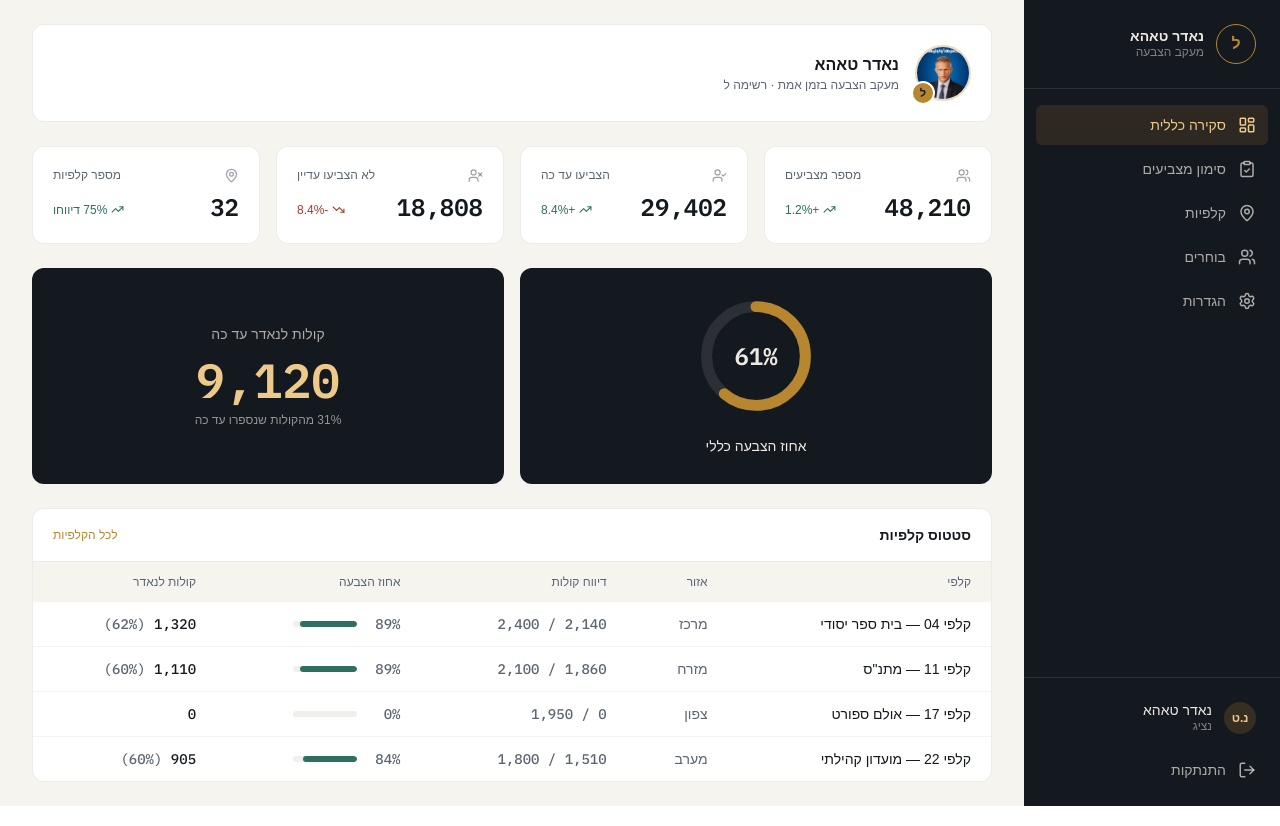
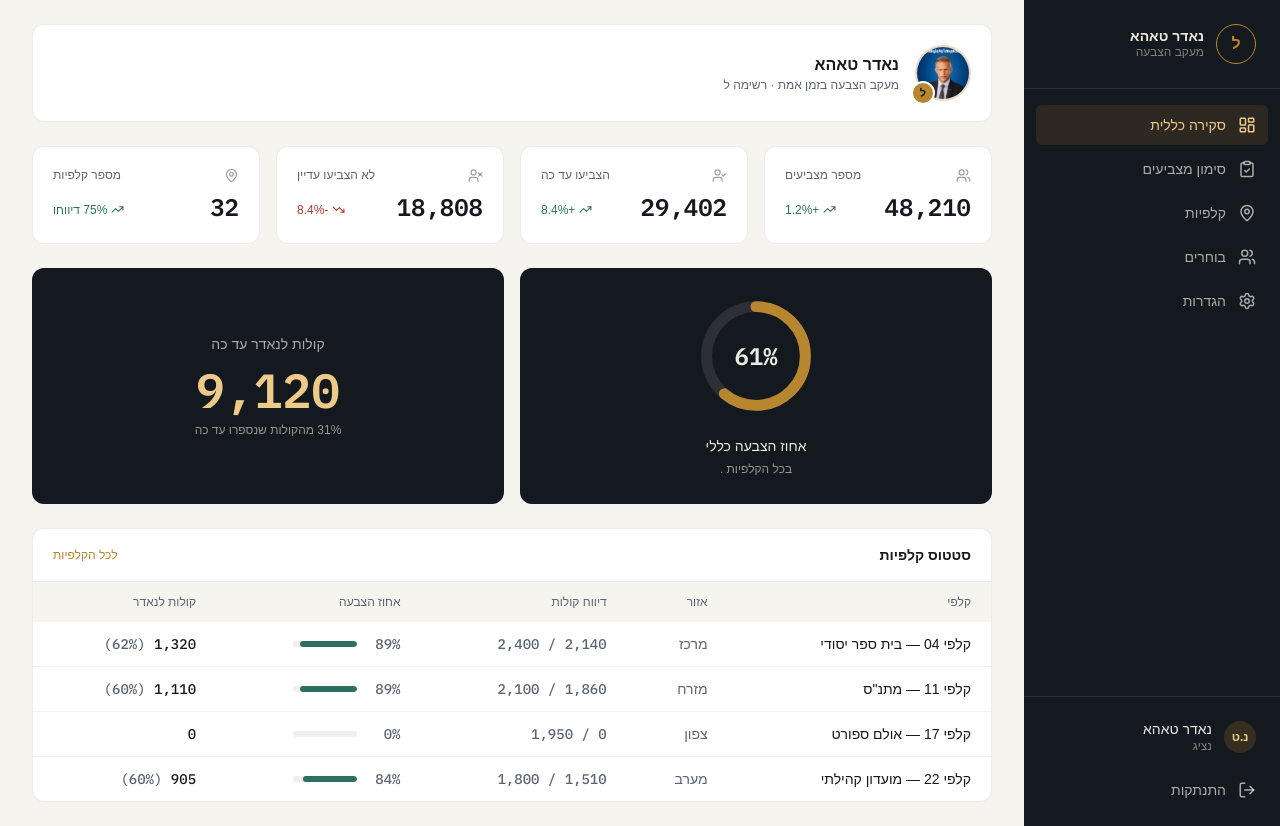
Before and after one commit to ramitaha13/election, a React (Vite) app: page /admindashboard in a window 1280 px wide. Built offline with nearby package versions, Linux system fonts and the light colour scheme; a web font is replaced by a local one.

Commit message:
first commit

```diff
--- a/src/component/admindashboard.jsx
+++ b/src/component/admindashboard.jsx
@@ -403,6 +403,9 @@ function OverallTurnoutCard({ percent }) {
         </div>
       </div>
       <p className="text-sm font-medium text-[#EDEAE2] mb-1">אחוז הצבעה כללי</p>
+      <p className="text-xs text-[#EDEAE2]/60 leading-relaxed max-w-[14rem]">
+        בכל הקלפיות .
+      </p>
     </div>
   );
 }
```
